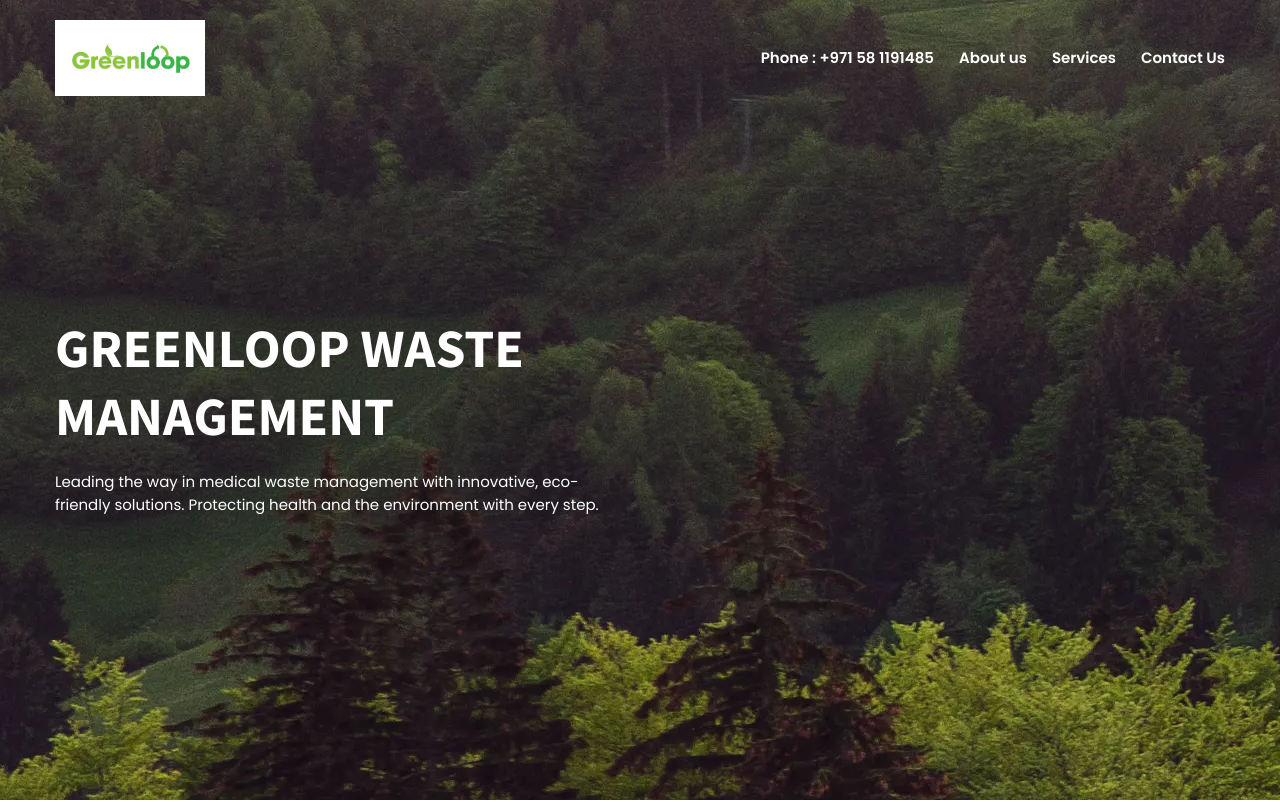
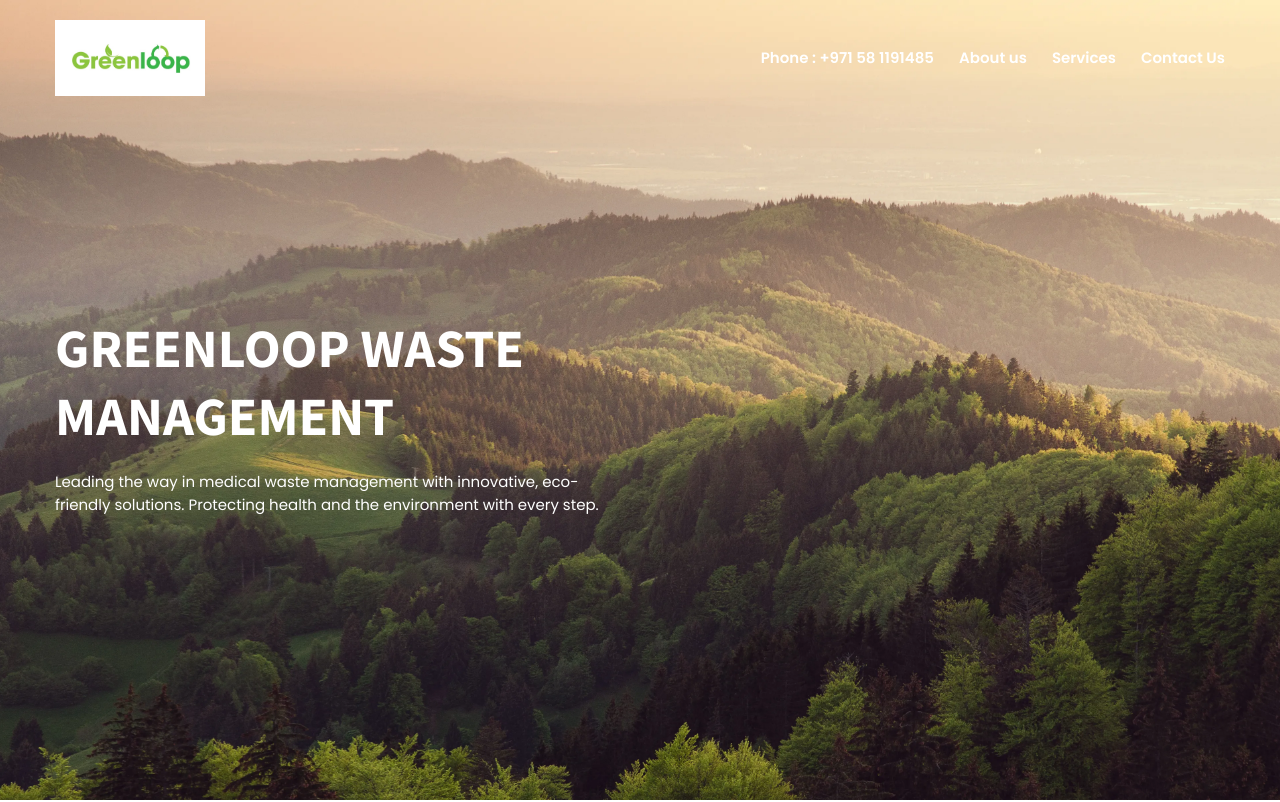
Before and after one commit to ZAKI20022/GREENLOOPAE, a plain HTML site: page index.html in a window 1280 px wide. Shown: the top 802 px of the page. Drawn offline with nearby package versions, Linux system fonts and the light colour scheme.

Commit message:
Update style.css

```diff
--- a/assets/css/style.css
+++ b/assets/css/style.css
@@ -314,9 +314,9 @@ body {
   background-image: url("../images/BlackForest-Germany-GettyImages-147180370.jpg"),
                     url("../images/hero-bg.png"),
                     var(--gradient-1);
-  background-repeat: no-repeat, no-repeat, no-repeat;
-  background-position: -280px bottom, center, center;
-  background-size: auto, cover, auto;
+  background-repeat: no-repeat;
+  background-position: center;
+  background-size: cover;
   padding-block-start: 120px;
   padding-block-end: var(--section-padding);
 }
```
